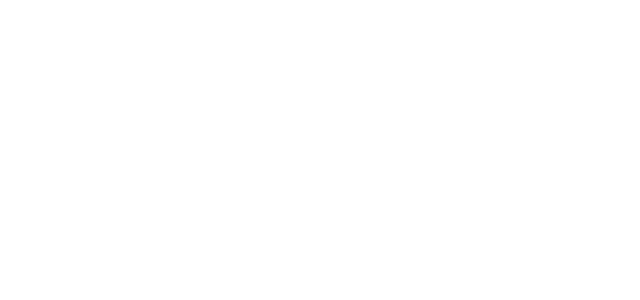
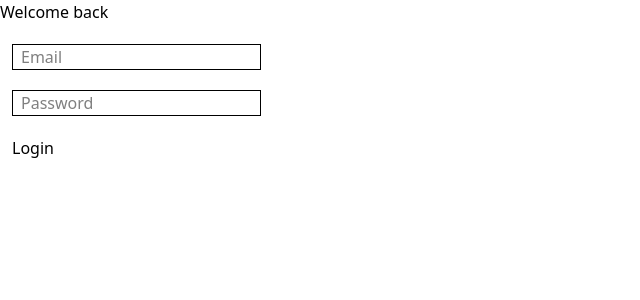
Before and after one commit to femnixx/RandomRepo, a React (Vite) app: page /login in a window 1280 px wide. Shown: the top 300 px of the page, without its empty margins (0-640 px from the left). Built offline with nearby package versions, Linux system fonts and the light colour scheme; no server answers.

Commit message:
Finished with signup page

```diff
--- a/src/App.tsx
+++ b/src/App.tsx
@@ -1,10 +1,22 @@
-import './App.css';
-import { useEffect, useState } from "react";
-import { createClient } from "@supabase/supabase-js";
-import { supabase } from './SupabaseClient';
-
-function App() {
-
+import React from 'react'
+import LandingPage from './frontend/LandingPage'
+import { BrowserRouter, Routes, Route } from 'react-router-dom'
+import SignIn from './frontend/SignIn'
+import SignUp from './frontend/SignUp'
+const App = () => {
+  return (
+   <>
+   <div>
+   <BrowserRouter>
+        <Routes>
+          <Route path='/' element={<LandingPage />}/>
+          <Route path='/login' element={<SignIn />}/>
+          <Route path='/signup' element={<SignUp />}/>
+        </Routes>
+      </BrowserRouter>
+   </div>
+   </>
+  )
 }
 
-export default App;
+export default App
--- a/src/frontend/LandingPage.tsx
+++ b/src/frontend/LandingPage.tsx
@@ -1,10 +1,14 @@
 import '../App.css';
-
+import { Link } from 'react-router-dom';
 function App() {
   return (
     <>
       <div>
-        <p>Hi there</p>
+        <p>Landing Page</p>
+        <div className='flex flex-col mt-5 gap-y-3'>
+            <Link to="/login">Login</Link>
+            <Link to="/signup">Signup</Link>
+        </div>
       </div>
     </>
   );
--- a/src/frontend/SignIn.tsx
+++ b/src/frontend/SignIn.tsx
@@ -1,21 +1,45 @@
 import React, { useState } from 'react'
 import { supabase } from '../SupabaseClient'
-import { useState } from 'react'
+import { useNavigate } from 'react-router-dom'
 
 const SignIn = () => {
+  const navigate = useNavigate();
   const [email, setEmail] = useState('')
   const [password, setPassword] = useState('')
 
   const handleLogin = async () => {
-        let { data, error } = await supabase.auth.signInWithPassword
+    const { data, error } = await supabase.auth.signInWithPassword({
+      email,
+      password,
+    })
+    navigate('/');
+    if (error) {
+      console.error(error)
+    } else {
+      console.log('Logged in:', data)
+    }
   }
 
   return (
     <div>
-        <div>
       <p>Welcome back</p>
-
+      <div className='flex flex-col w-fit gap-y-5 ms-3 mt-5'>
+        <input
+          type="email"
+          placeholder="Email"
+          value={email}
+          onChange={(e) => setEmail(e.target.value)}
+          className='border-1 px-2'
+        />
+        <input
+          type="password"
+          placeholder="Password"
+          value={password}
+          onChange={(e) => setPassword(e.target.value)}
+          className='border-1 px-2'
+        />
       </div>
+        <button onClick={handleLogin} className='mt-5 ms-3 hover:cursor-pointer'>Login</button>
     </div>
   )
 }
--- a/src/frontend/SignUp.tsx
+++ b/src/frontend/SignUp.tsx
@@ -1,8 +1,31 @@
-import React from 'react'
+import React, { useState } from 'react'
+import { supabase } from '../SupabaseClient'
+import { useNavigate } from 'react-router-dom'
 
 const SignUp = () => {
+  const navigate = useNavigate();
+  const [username, setUsername] = useState('');
+  const [email, setEmail] = useState('');
+  const [password, setPassword] = useState('');
+
   return (
-    <div>SignUp</div>
+    <>
+    <div>
+      <h1>Create An Account</h1>
+      <div className="flex flex-col gap-y-3 mt-5">
+        <p>Username</p>
+        <input type="text" className="border-1 w-fit" />
+      </div>
+      <div className="flex flex-col gap-y-3">
+        <p>Email</p>
+        <input type="text" className="border-1 w-fit" />
+      </div>
+      <div className="flex flex-col gap-y-3">
+        <p>Password</p>
+        <input type="text" className="border-1 w-fit" />
+      </div>
+    </div>
+    </>
   )
 }
 
```
Also changed, not shown: 1 other file (tests, documents, lock files or other folders). Lines whose indentation alone changed are shown as unchanged.
